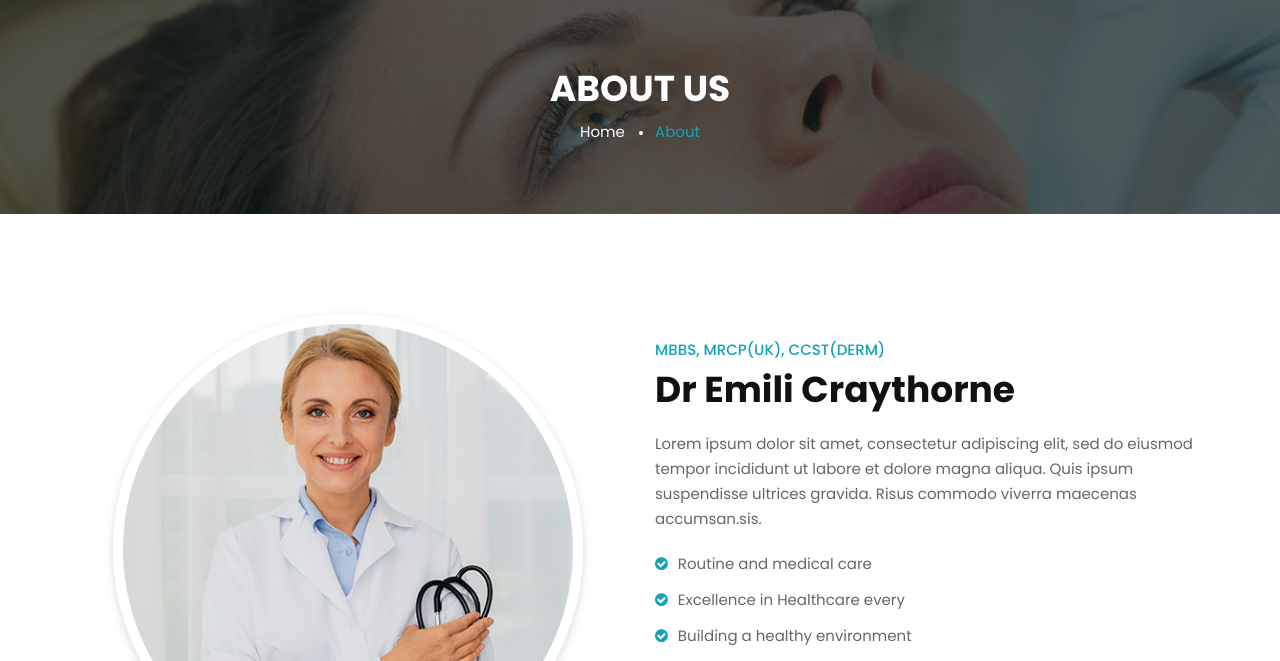
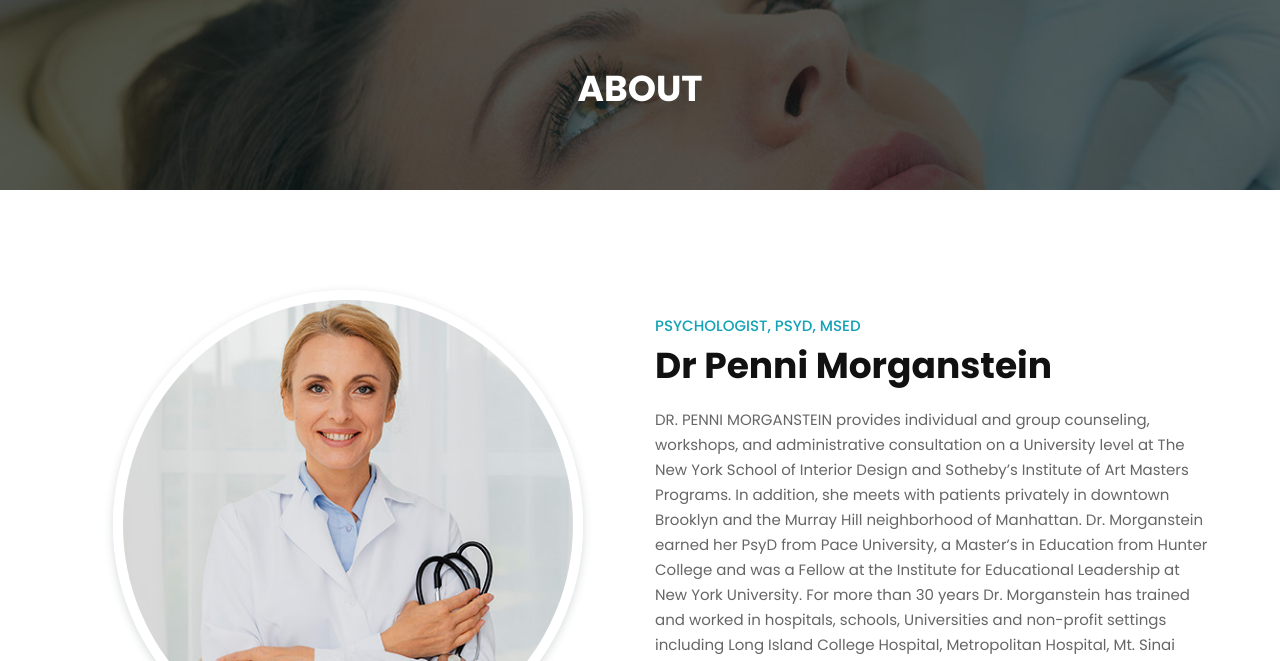
Before and after one commit to sbenson7/dr-morganstein, a plain HTML site: page about.html in a window 1280 px wide. Shown: the part 126-787 px from the top of the page. Drawn offline with Linux system fonts and the light colour scheme.

Commit message:
Updated About page

```diff
--- a/about.html
+++ b/about.html
@@ -88,11 +88,7 @@
             <div class="row">
                 <div class="col-lg-12 text-center">
                     <div class="breadcrumb__text">
-                        <h2>About Us</h2>
-                        <div class="breadcrumb__links">
-                            <a href="./index.html">Home</a>
-                            <span>About</span>
-                        </div>
+                        <h2>About</h2>
                     </div>
                 </div>
             </div>
@@ -112,17 +108,13 @@
                     </div>
                     <div class="col-lg-6 order-lg-2">
                         <div class="doctor__item__text">
-                            <span>MBBS, MRCP(UK), CCST(DERM)</span>
-                            <h2>Dr Emili Craythorne</h2>
-                            <p>Lorem ipsum dolor sit amet, consectetur adipiscing elit, sed do eiusmod tempor
-                                incididunt ut labore et dolore magna aliqua. Quis ipsum suspendisse ultrices
-                            gravida. Risus commodo viverra maecenas accumsan.sis. </p>
-                            <ul>
-                                <li><i class="fa fa-check-circle"></i> Routine and medical care</li>
-                                <li><i class="fa fa-check-circle"></i> Excellence in Healthcare every</li>
-                                <li><i class="fa fa-check-circle"></i> Building a healthy environment</li>
-                                <li><i class="fa fa-check-circle"></i> cumsan lacus vel facilisis.</li>
-                            </ul>
+                            <span>Psychologist, PsyD, MSEd</span>
+                            <h2>Dr Penni Morganstein</h2>
+                            <p>DR. PENNI MORGANSTEIN provides individual and group counseling, workshops, and administrative consultation on a University level at The New York School of Interior Design and Sotheby’s Institute of Art Masters Programs.
+                            In addition, she meets with patients privately in downtown Brooklyn and the Murray Hill neighborhood of Manhattan. Dr. Morganstein earned her PsyD from Pace University, a Master’s in Education from Hunter College and was a Fellow at the Institute for Educational Leadership at New York University.
+                            For more than 30 years Dr. Morganstein has trained and worked in hospitals, schools, Universities and non-profit settings including Long Island College Hospital, Metropolitan Hospital, Mt. Sinai Medical Center and the New Rochelle, NY Public School System.
+                            Prior to becoming a psychologist, she taught children and adults, and served as a director of non-profit programs.
+                            </p>
                         </div>
                     </div>
                 </div>
--- a/css/style.css
+++ b/css/style.css
@@ -432,7 +432,6 @@ ol {
 	font-size: 15px;
 	font-weight: 500;
 	color: white;
-	outline: thick;
 	text-transform: uppercase;
 	display: block;
 }
```
